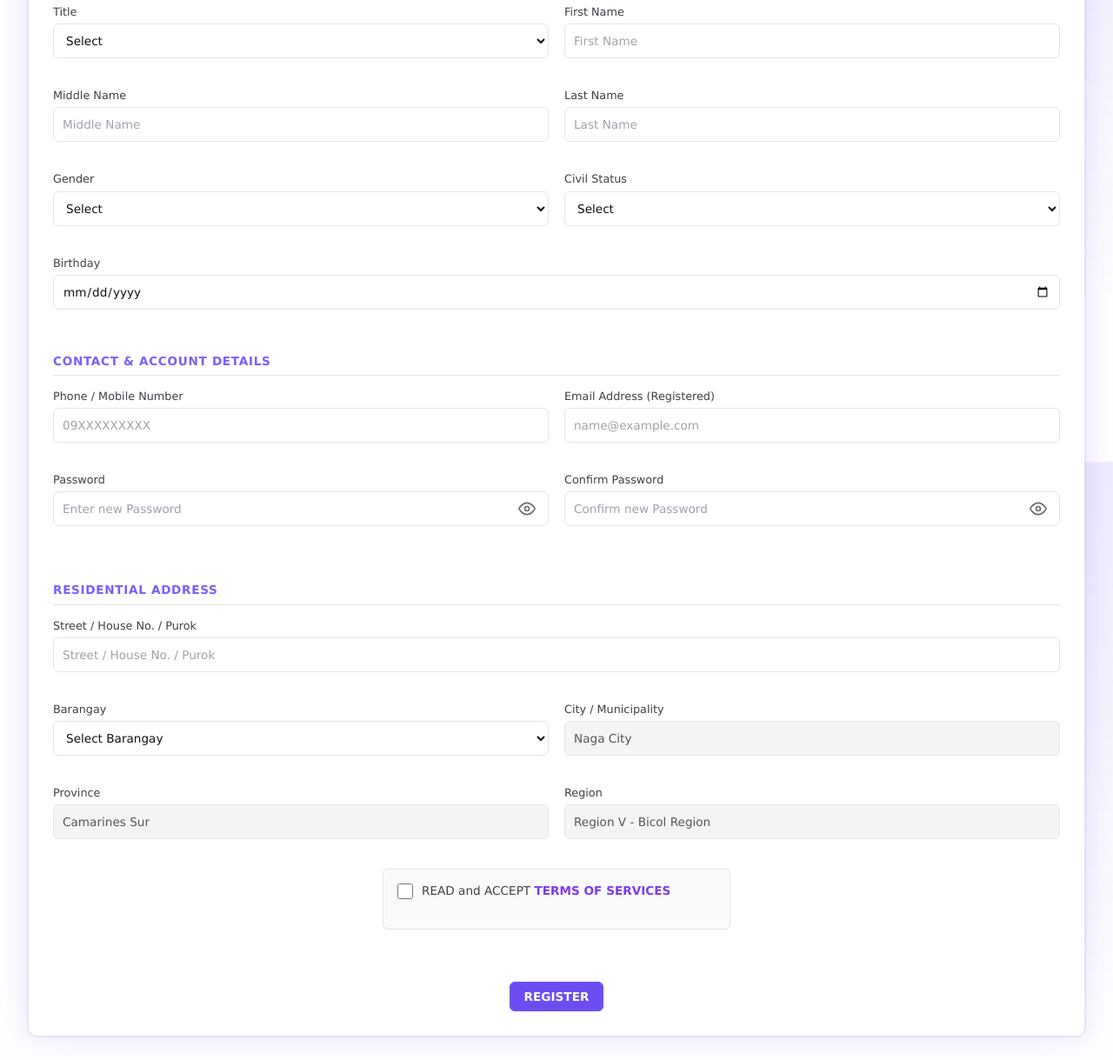
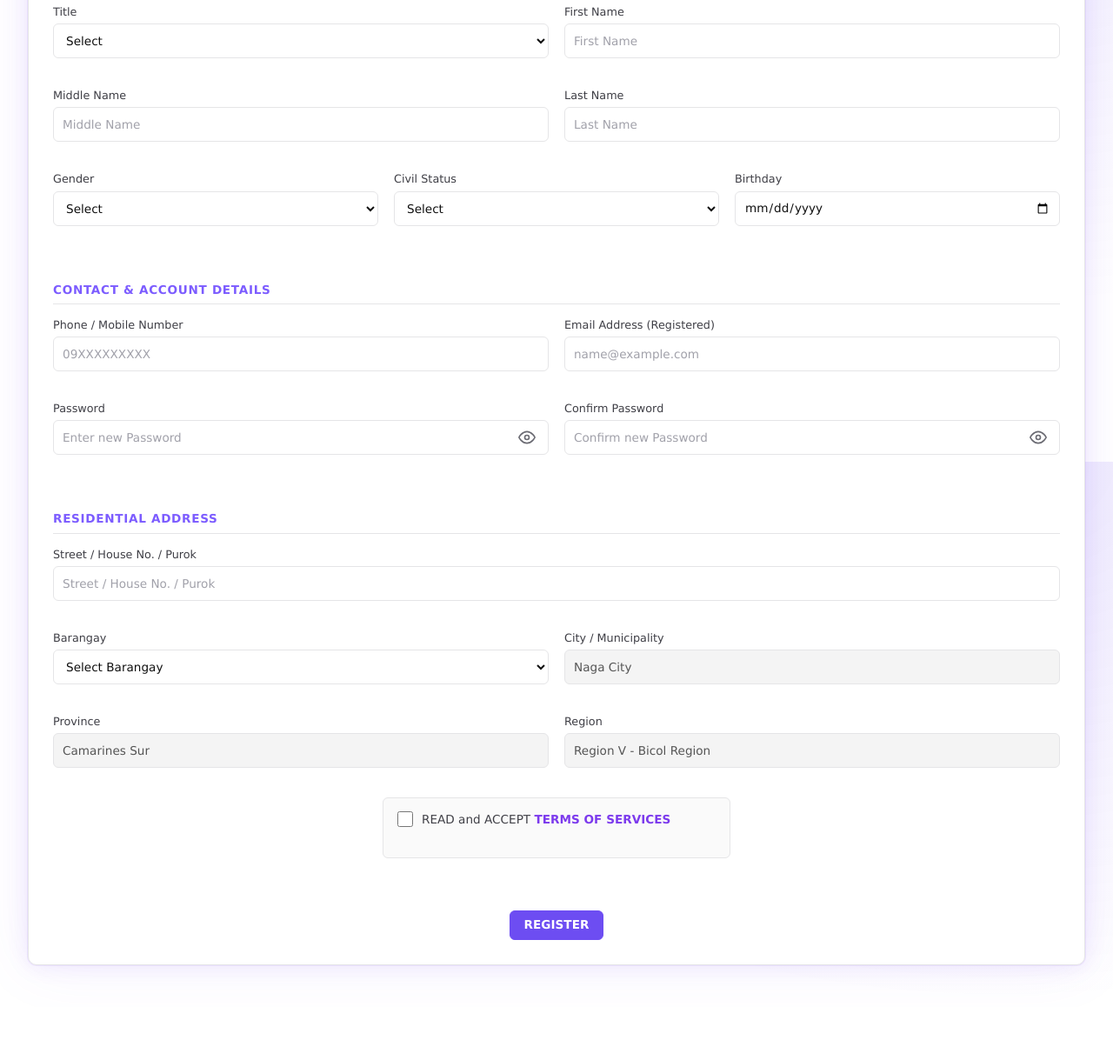
Before and after one commit to jbinalingbing-del/barangaygo, a PHP site: page /registration.php in a window 1280 px wide. Shown: the part 269-1488 px from the top of the page at 87% size. After the commit the page ends 1388 px from the top, so only its background shows below. Run offline with PHP 8.4, Linux system fonts and the light colour scheme; some libraries are stand-ins or nearby versions.

Commit message:
Put Gender, Civil Status, and Birthday side by side in 3-column row

```diff
--- a/registration.php
+++ b/registration.php
@@ -346,6 +346,10 @@ $v_email  = htmlspecialchars($_POST["email"]    ?? "", ENT_QUOTES);
 .reg-wide .row.two {
     gap: 0 18px;
 }
+.reg-wide .row.three {
+    grid-template-columns: repeat(3, 1fr);
+    gap: 0 18px;
+}
 .reg-wide .field {
     max-width: none;
     width: 100%;
@@ -434,8 +438,8 @@ $v_email  = htmlspecialchars($_POST["email"]    ?? "", ENT_QUOTES);
                         </div>
                     </div>
 
-                    <!-- Row 3: Sex / Gender + Civil Status -->
-                    <div class="row two">
+                    <!-- Row 3: Gender + Civil Status + Birthday (3 columns, magkatabi at mas compact) -->
+                    <div class="row three">
                         <div class="field full-mobile">
                             <label for="sex">Gender</label>
                             <select name="sex" id="sex" class="reg-select" required>
@@ -457,10 +461,7 @@ $v_email  = htmlspecialchars($_POST["email"]    ?? "", ENT_QUOTES);
                             </select>
                             <span class="field-error" id="err-civil"></span>
                         </div>
-                    </div>
-
-                    <!-- Row 4: Birthday (full width) -->
-                    <div class="field">
+                        <div class="field full-mobile">
                             <label for="birthday_display">Birthday</label>
                             <!-- Hidden selects para sa database submission -->
                             <select name="bday_year" id="bday_year" style="display:none;">
@@ -493,6 +494,7 @@ $v_email  = htmlspecialchars($_POST["email"]    ?? "", ENT_QUOTES);
                             <span class="field-error" id="err-year"></span>
                             <span class="field-error" id="err-month" style="display:none;"></span>
                             <span class="field-error" id="err-day" style="display:none;"></span>
+                        </div>
                     </div>
 
                     <!-- ============================================================
```
Lines whose indentation alone changed are shown as unchanged.
